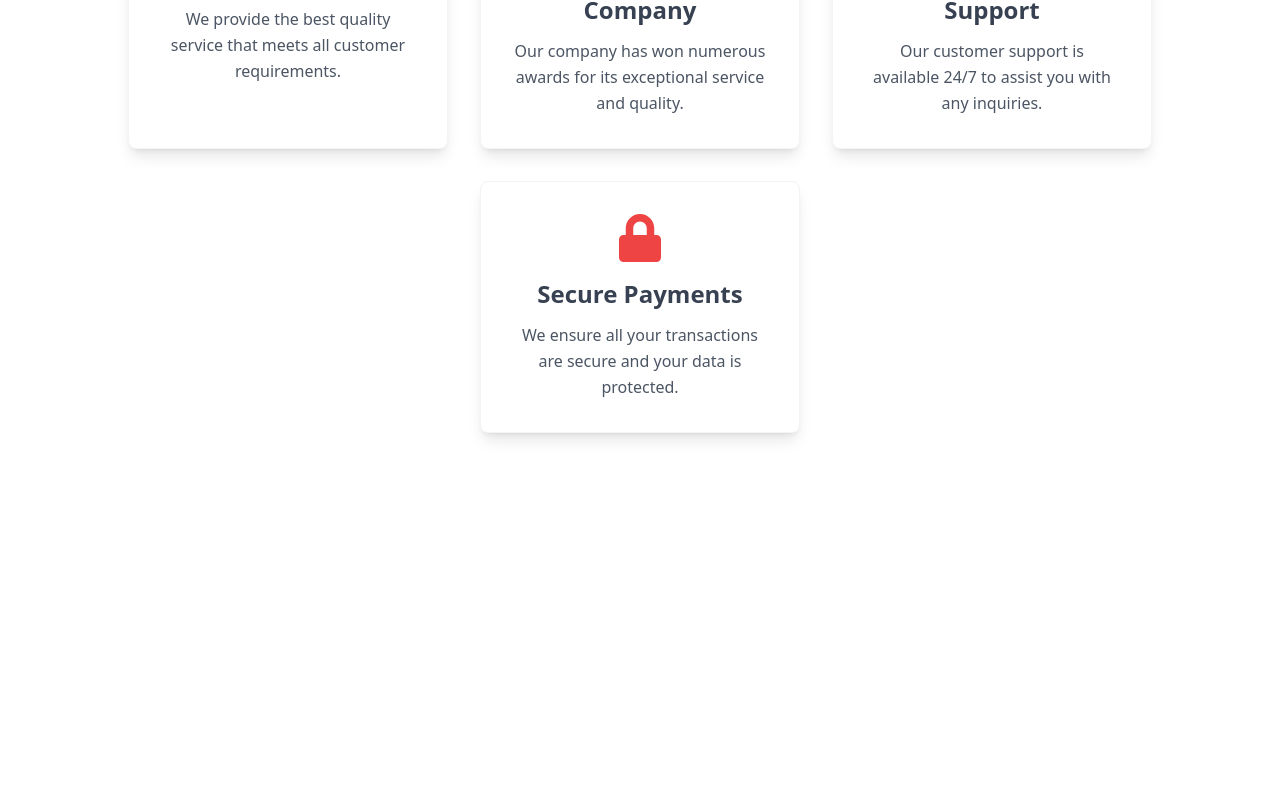
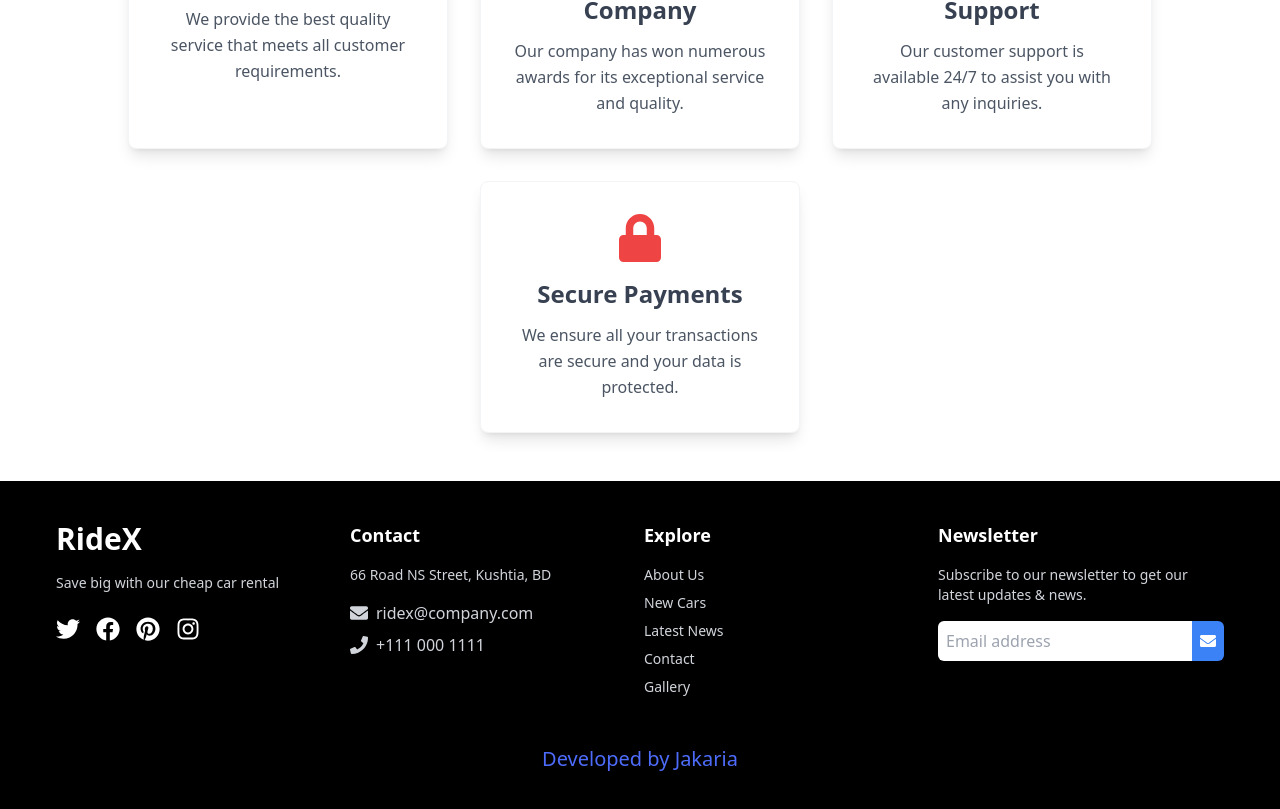
Before and after one commit to jakariamasum/Car-Rental_Client, a React (Vite) app: page / in a window 1280 px wide. Shown: the part 2907-3716 px from the top of the page. Before the commit the page ends 3388 px from the top, so only its background shows below. Built offline with nearby package versions, Linux system fonts and the light colour scheme.

Commit message:
feat: footer add

```diff
--- /dev/null
+++ b/src/components/footer/Footer.tsx
@@ -0,0 +1,91 @@
+import {
+  FaFacebook,
+  FaTwitter,
+  FaPinterest,
+  FaInstagram,
+  FaEnvelope,
+  FaPhone,
+} from "react-icons/fa";
+
+const Footer = () => {
+  return (
+    <footer className="bg-black text-white p-10">
+      <div className="container mx-auto px-4">
+        <div className="grid lg:grid-cols-4 gap-2">
+          <div className="w-full  mb-8">
+            <h1 className="text-3xl font-bold">RideX</h1>
+            <p className="mt-4 text-sm text-gray-300">
+              Save big with our cheap car rental
+            </p>
+            <div className="flex mt-6 space-x-4">
+              <FaTwitter className="text-white text-2xl cursor-pointer hover:text-red-500 transition-colors duration-200" />
+              <FaFacebook className="text-white text-2xl cursor-pointer hover:text-red-500 transition-colors duration-200" />
+              <FaPinterest className="text-white text-2xl cursor-pointer hover:text-red-500 transition-colors duration-200" />
+              <FaInstagram className="text-white text-2xl cursor-pointer hover:text-red-500 transition-colors duration-200" />
+            </div>
+          </div>
+
+          <div className="w-full mb-8">
+            <h2 className="text-lg font-semibold mb-4">Contact</h2>
+            <p className="text-sm text-gray-300">
+              66 Road NS Street, Kushtia, BD
+            </p>
+            <div className="flex items-center mt-4 text-gray-300">
+              <FaEnvelope className="mr-2 text-lg" />
+              <span>ridex@company.com</span>
+            </div>
+            <div className="flex items-center mt-2 text-gray-300">
+              <FaPhone className="mr-2 text-lg" />
+              <span>+111 000 1111</span>
+            </div>
+          </div>
+
+          <div className="w-full  mb-8">
+            <h2 className="text-lg font-semibold mb-4">Explore</h2>
+            <ul className="space-y-2 text-sm text-gray-300">
+              <li className="hover:text-red-500 transition-colors duration-200 cursor-pointer">
+                About Us
+              </li>
+              <li className="hover:text-red-500 transition-colors duration-200 cursor-pointer">
+                New Cars
+              </li>
+              <li className="hover:text-red-500 transition-colors duration-200 cursor-pointer">
+                Latest News
+              </li>
+              <li className="hover:text-red-500 transition-colors duration-200 cursor-pointer">
+                Contact
+              </li>
+              <li className="hover:text-red-500 transition-colors duration-200 cursor-pointer">
+                Gallery
+              </li>
+            </ul>
+          </div>
+
+          <div className="w-full  mb-8">
+            <h2 className="text-lg font-semibold mb-4">Newsletter</h2>
+            <p className="mb-4 text-sm text-gray-300">
+              Subscribe to our newsletter to get our latest updates & news.
+            </p>
+            <form className="flex">
+              <input
+                type="email"
+                placeholder="Email address"
+                className="w-full p-2 rounded-l-md focus:outline-none text-gray-800"
+              />
+              <button className="bg-blue-500 p-2 rounded-r-md text-white hover:bg-red-500 transition-colors duration-200">
+                <FaEnvelope />
+              </button>
+            </form>
+          </div>
+        </div>
+        <div className="mt-4 text-center text-sm text-gray-300">
+          <p className="hover:text-red-500 text-[#4E6CFB] text-xl">
+            Developed by Jakaria
+          </p>
+        </div>
+      </div>
+    </footer>
+  );
+};
+
+export default Footer;
--- a/src/components/layout/MainLayout.tsx
+++ b/src/components/layout/MainLayout.tsx
@@ -1,11 +1,13 @@
 import { Outlet } from "react-router-dom";
 import Header from "../Header/Header";
+import Footer from "../footer/Footer";
 
 const MainLayout = () => {
   return (
     <div>
       <Header />
       <Outlet />
+      <Footer />
     </div>
   );
 };
```
